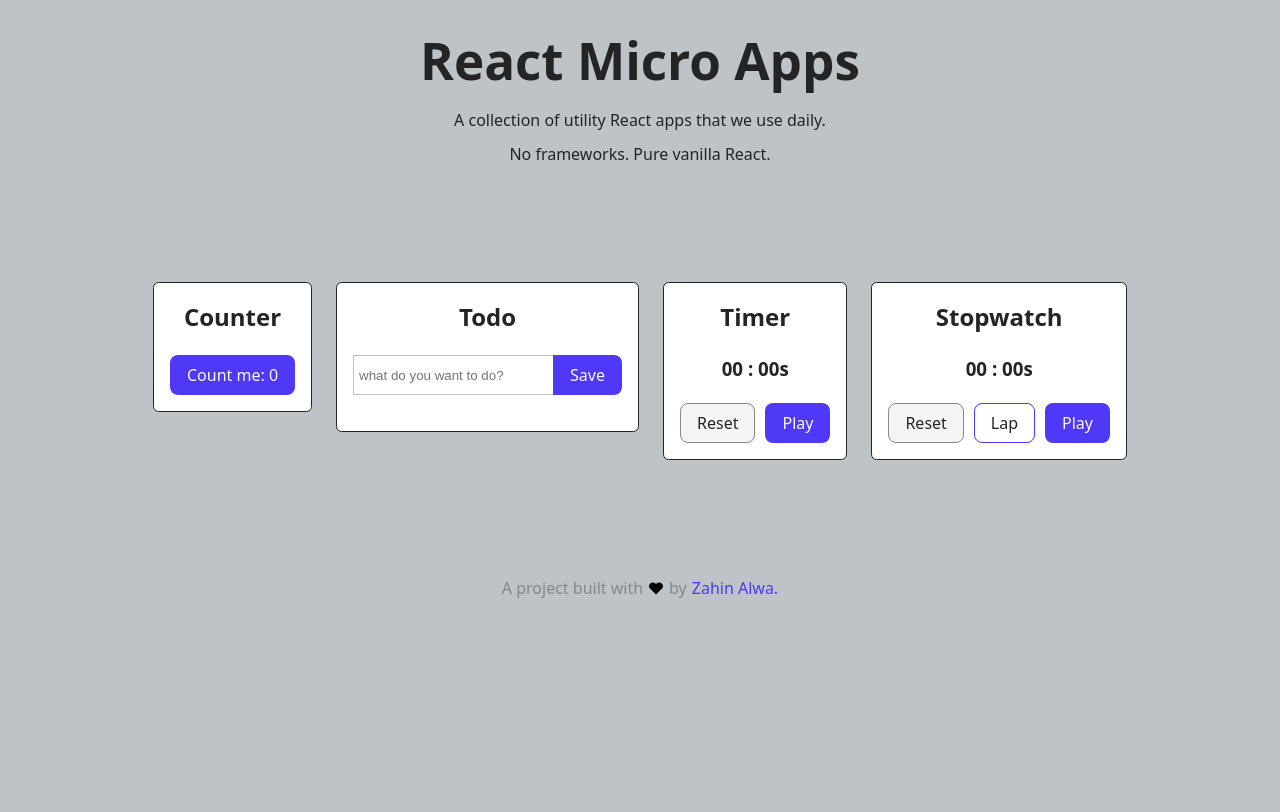
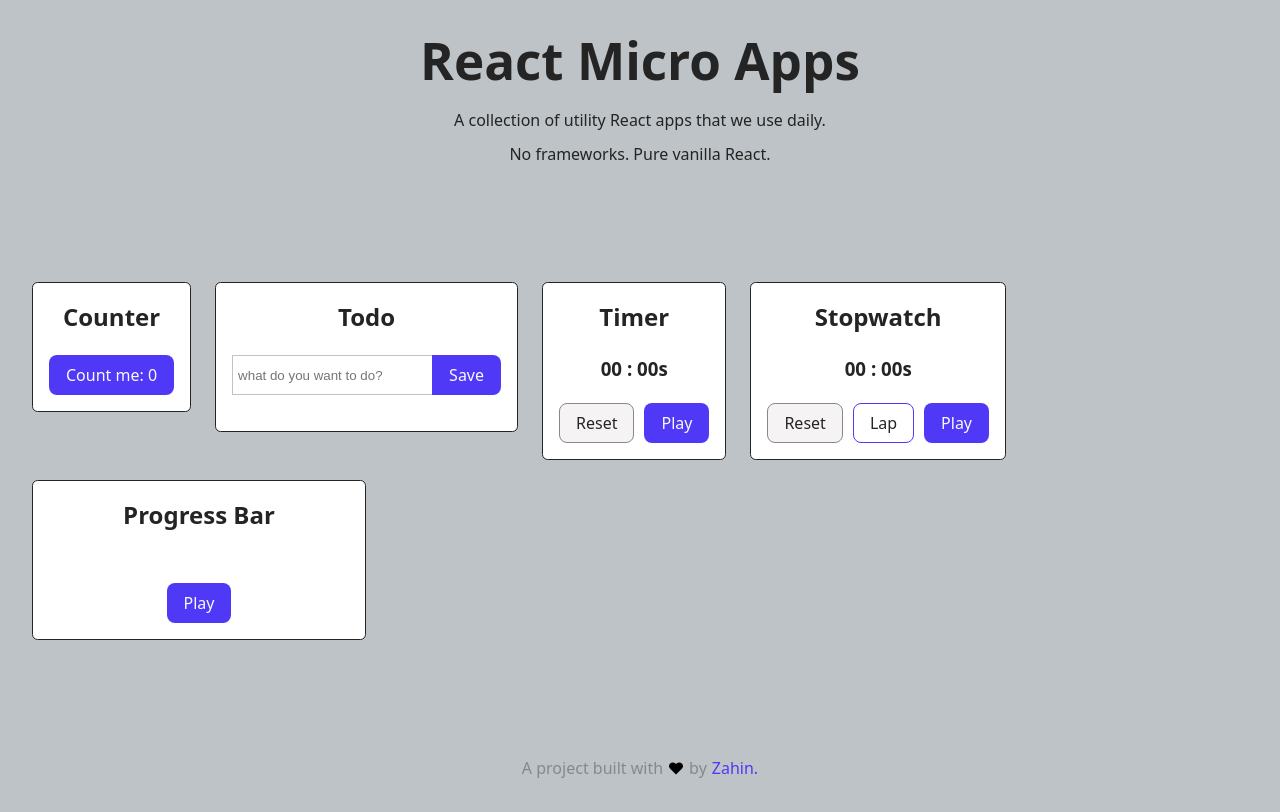
Before and after one commit to Zahinize/react-micro-apps, a React (Vite) app: page / in a window 1280 px wide. Built offline with nearby package versions, Linux system fonts and the light colour scheme.

Commit message:
[Feature] Added Progressbar, code refactoring done

```diff
--- a/src/App.css
+++ b/src/App.css
@@ -1,5 +1,5 @@
 #root {
-  max-width: 1280px;
+  max-width: 1600px;
   margin: 0 auto;
   padding: 2rem;
   text-align: center;
--- a/src/App.jsx
+++ b/src/App.jsx
@@ -8,6 +8,7 @@ import Counter from './Counter';
 import Card from './Card';
 import Timer from './Timer';
 import Stopwatch from './components/StopWatch/Stopwatch';
+import ProgressBar from './components/ProgressBar';
 
 function App() {
 
@@ -33,11 +34,14 @@ function App() {
         <Card heading="Stopwatch">
           <Stopwatch />
         </Card>
+        <Card heading='Progress Bar'>
+          <ProgressBar width={300} />
+        </Card>
       </div>
       <p className="c-light d-flex d-x-center d-y-center">
         A project built with
         <img className='ml-5 mr-5' width="16" height="16" src={lovelogo} alt="filled-like"/>
-        by <a className='ml-5' target='_blank' href="https://www.linkedin.com/in/zahinalwa/">Zahin Alwa.</a>
+        by <a className='ml-5' target='_blank' href="https://www.linkedin.com/in/zahinalwa/">Zahin.</a>
       </p>
     </div>
   )
--- /dev/null
+++ b/src/components/ProgressBar.jsx
@@ -0,0 +1,67 @@
+import { useState, useEffect } from "react";
+
+function ProgressBar({ width = 300 }) {
+  let [play, setPlay] = useState(false);
+  const [animateEl, setAnimateEl] = useState(null);
+  const playText = play ? 'Pause' : 'Play';
+
+  useEffect(() => {
+    const barEl = document.getElementById('progress-bar');
+    const barWidth = barEl.parentElement.offsetWidth;
+    let animEl = barEl.animate(
+      [
+        { width: "0" },
+        { width: barWidth + "px" }
+      ],
+      {
+        duration: 5000,
+        easing: "ease-in",
+      }
+    );
+
+    animEl.pause();
+    setAnimateEl(animEl);
+    animEl.onfinish = function() {
+      console.log('Progress Bar is finished');
+      setPlay(false);
+    }
+
+    return () => {
+      animEl ? animEl.cancel() : null;
+      animEl ? setAnimateEl(null) : null;
+    };
+  }, []);
+
+  useEffect(() => {
+    console.log("useEffect: play: ", play);
+    if (play) {
+      animateEl ? animateEl.play() : null;
+    } else {
+      animateEl ? animateEl.pause() : null;
+    }
+  }, [play]);
+
+  function handlePlayBtnClick() {
+    setPlay(!play);
+  }
+
+  function renderBar() {
+    const style = {
+      width: `${width}px`
+    }
+    return (
+      <div style={style} className="mb-20 progress-container">
+        <div id="progress-bar" className="progress-bar"></div>
+      </div>
+    )
+  }
+
+  return (
+    <>
+      {renderBar()}
+      <button onClick={handlePlayBtnClick}>{playText}</button>
+    </>
+  )
+}
+
+export default ProgressBar;
--- a/src/components/StopWatch/Stopwatch.jsx
+++ b/src/components/StopWatch/Stopwatch.jsx
@@ -44,7 +44,9 @@ function Stopwatch() {
     return arr.length ? (
       <div className="mb-20">
         <h4 className="d-flex mt-0 mb-20">Laps</h4>
-        {list}
+        <div className="lap-container">
+          {list}
+        </div>
       </div>
     ) : null;
   }
--- a/src/components/StopWatch/WatchTimer.jsx
+++ b/src/components/StopWatch/WatchTimer.jsx
@@ -24,6 +24,13 @@ function WatchTimer({ play = false, reset = false, onUpdate }) {
 
       setIntervalId(interval);
     }
+
+    return () => {
+      /** Remove side effects when a component is unmounted. **/
+      setTimer(0);
+      intervalId ? clearInterval(intervalId) : null;
+      setIntervalId(null);
+    };
   }, [reset, play]);
 
   /** Note: The below useEffect() hook re-renders the parent <StopWatch /> component every time
--- a/src/index.css
+++ b/src/index.css
@@ -184,3 +184,15 @@ button.alert:hover {
     border-top-left-radius: 0;
     border-bottom-left-radius: 0;
 }
+.progress-container,
+.progress-bar {
+  background: rgba(255, 255, 255, 0.2);
+  border-radius: 10px;
+  height: 10px;
+  position: relative;
+  transition: width .25s;
+}
+.progress-bar {
+  background: var(--theme-color);
+  width: 0px;
+}
```
